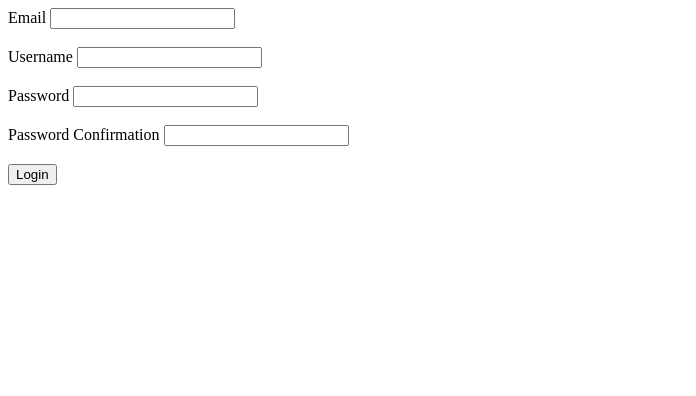
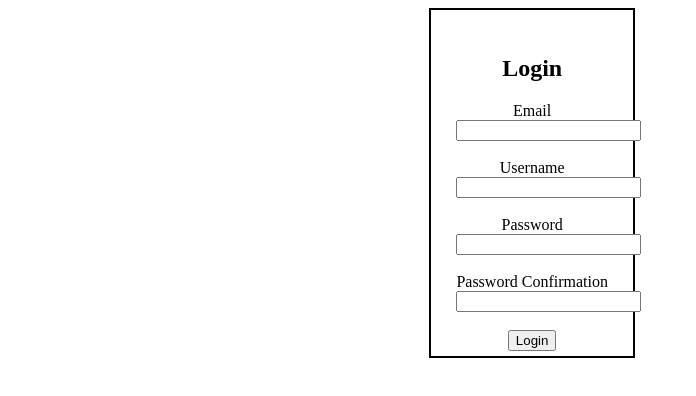
Before and after one commit to ingrey1/mod3-frontend, a website: page index.html in a window 1280 px wide. Shown: the whole page, without its empty margins (0-696 px from the left). Drawn offline with Linux system fonts and the light colour scheme.

Commit message:
updated html for login form

```diff
--- a/index.html
+++ b/index.html
@@ -6,7 +6,7 @@
 </head>
 <body>
 <nav id="nav"></nav>
-<main id="main">
+<main id="main" class="grid-container">
 
 </main>
 
--- a/index.js
+++ b/index.js
@@ -10,7 +10,7 @@
 
    document.addEventListener('DOMContentLoaded', function(){
 
-      renderView(createLoginView())
+      renderView(createLoginView(), 'login')
 
 
 
@@ -38,8 +38,9 @@
    // methods used to create the 'views' - e.g., the signup page, the login page, the playlist page etc.
    function createLoginView() {
 
-       return `<div id="login" class="">
-
+       return `<div class="grid-item hidden"></div>
+               <div id="login" class="grid-item">
+                <h2>Login</h2>
                <form id="login-form">
                 <label for="email">Email</label>
                 <input type="email" name="email" id="email" required /><br><br>
@@ -53,7 +54,8 @@
                </form>
 
 
-             </div>`
+             </div>
+             <div class="grid-item hidden"></div>`
    }
 
 
--- a/styles.css
+++ b/styles.css
@@ -0,0 +1,18 @@
+.grid-container {
+    display: grid;
+    grid-template-columns: 1fr 1fr 1fr;
+    grid-template-rows: auto;
+}
+
+.grid-item {
+    border: 2px solid black;
+    width: 36%;
+    height: 80%;
+    padding: 25px;
+    text-align: center;
+
+}
+
+.hidden {
+    visibility: hidden
+}
```
